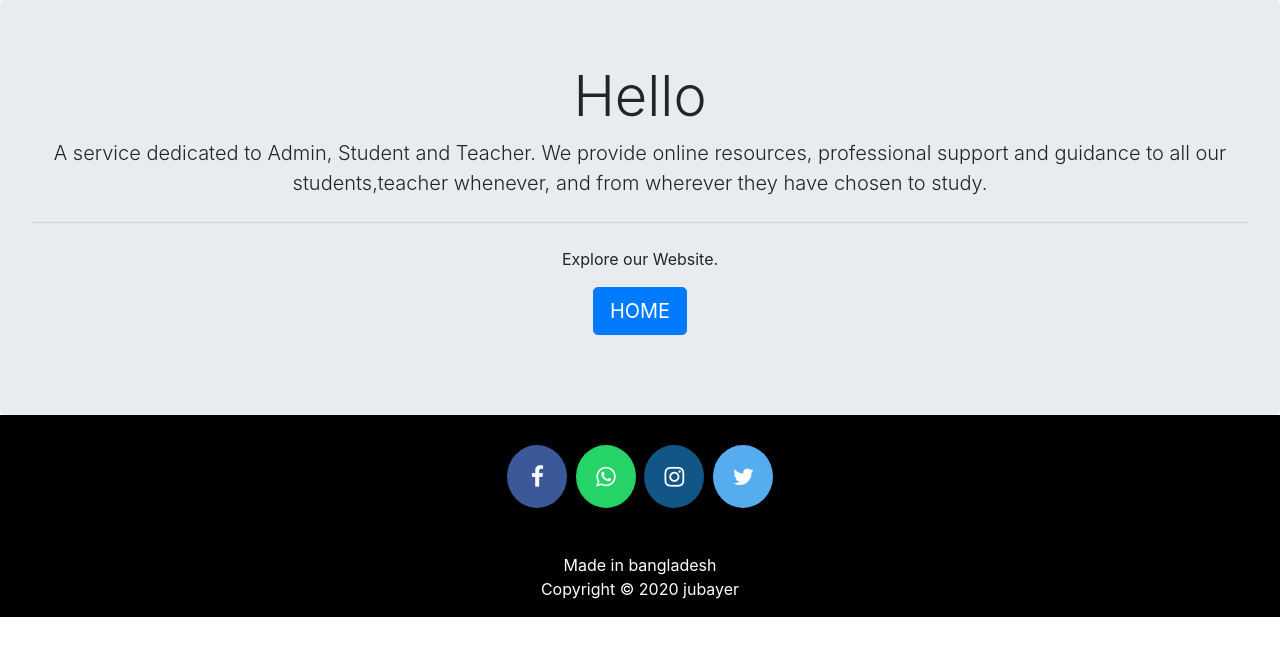
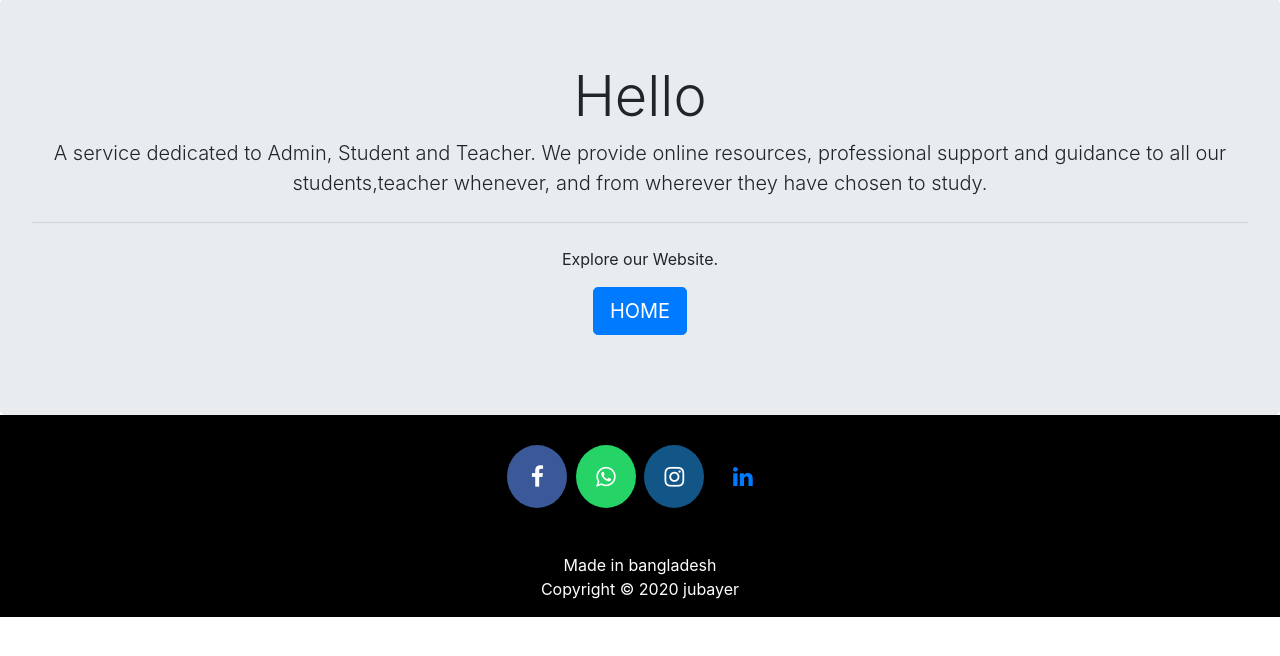
Before and after one commit to Jubayeromi/schoolmanagement, a Django app: page /aboutus in a window 1280 px wide. Shown: the part 109-765 px from the top of the page. Run offline with Django 3.2, Linux system fonts and the light colour scheme; some libraries are stand-ins or nearby versions.

Commit message:
Update footer.html

```diff
--- a/templates/school/footer.html
+++ b/templates/school/footer.html
@@ -66,7 +66,7 @@
     <a href="https://www.facebook.com/share/14evUNACRvN/" class="fa fa-facebook"></a>
     <a href="" class="fa fa-whatsapp"></a>
     <a href="https://instagram.com/sumit.luv" class="fa fa-instagram"></a>
-    <a href="https://twitter.com/sumitkumar1503" class="fa fa-twitter"></a>
+    <a href="https://twitter.com/sumitkumar1503" class="fa fa-linkedin"></a>
   </p>
 
   <br>
```
